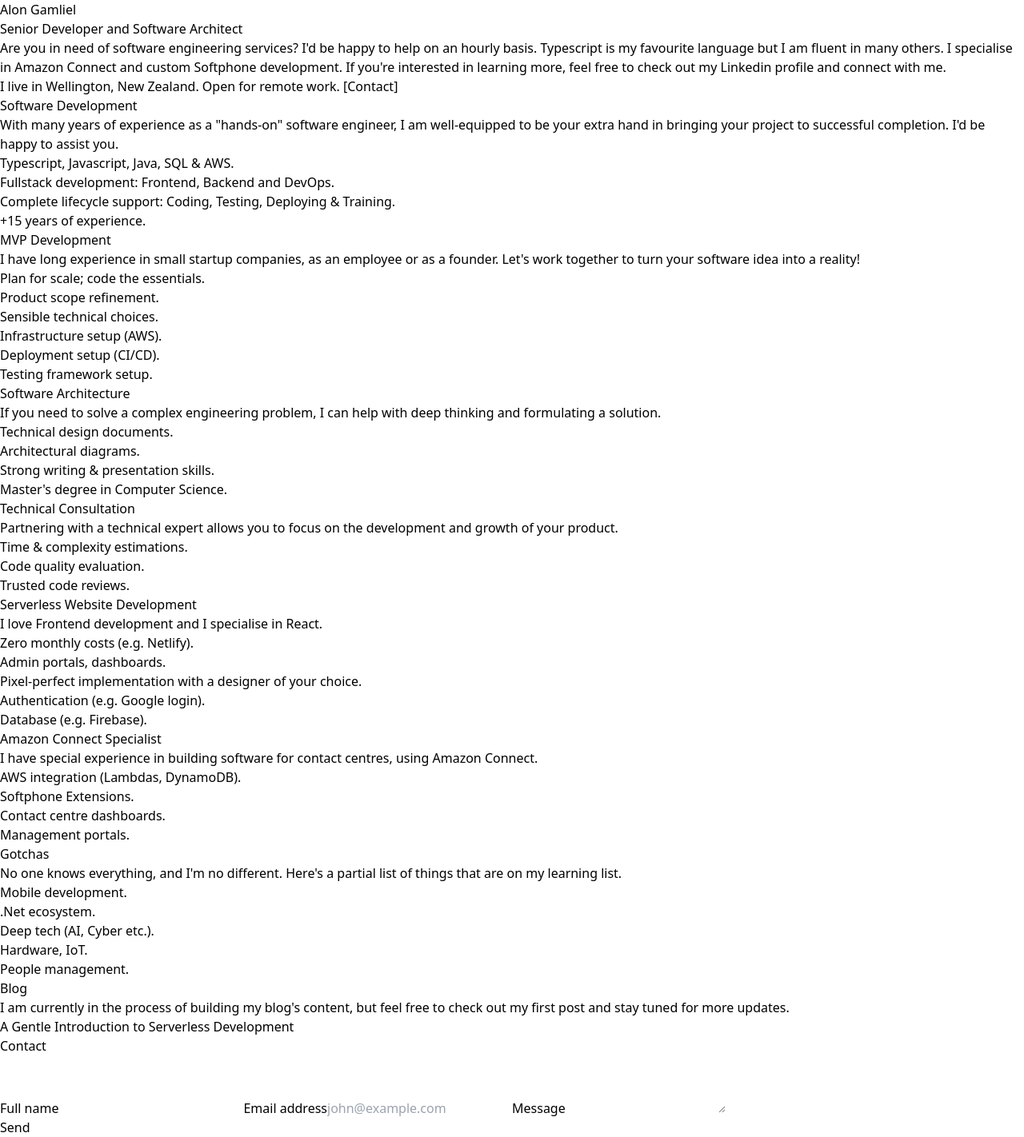
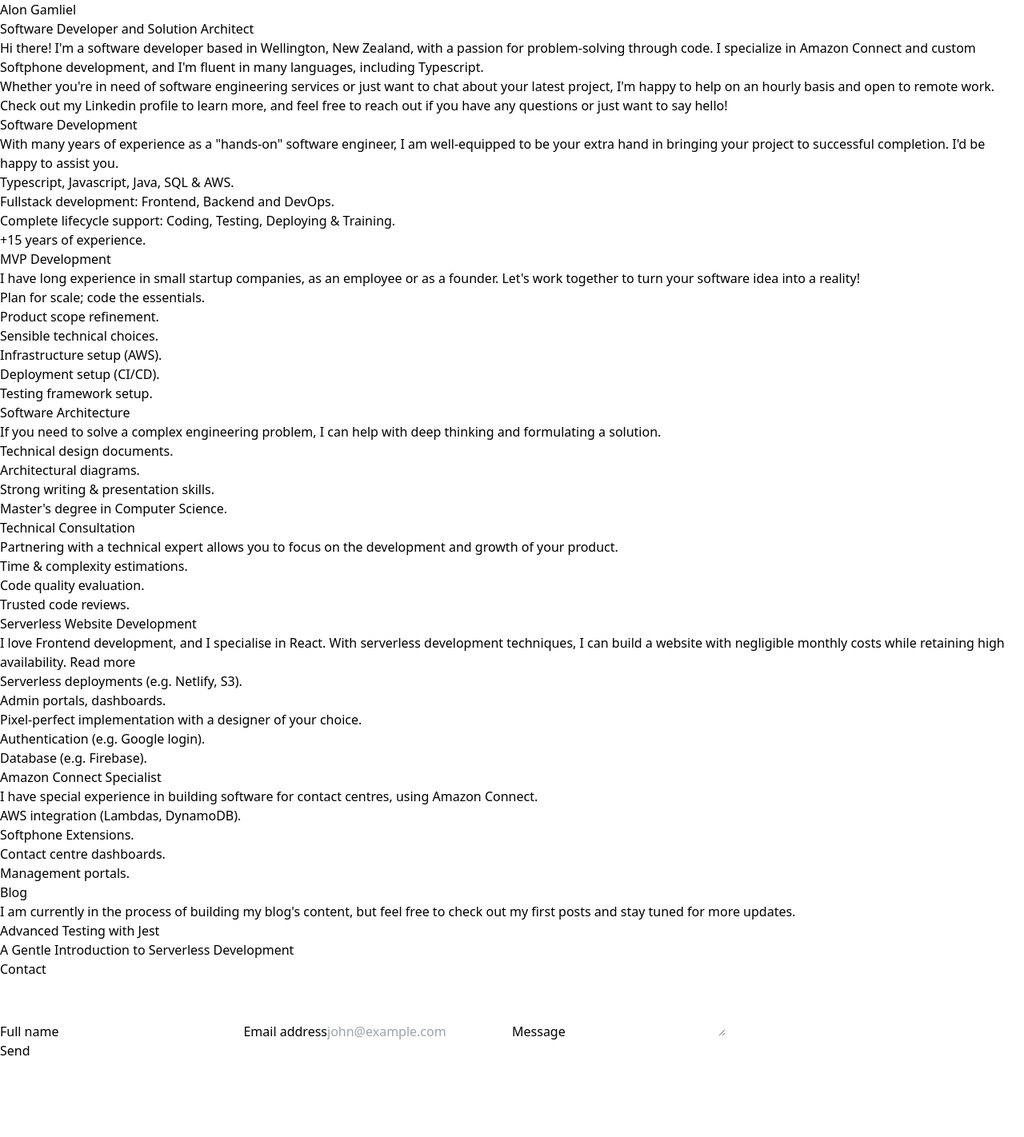
Before and after one commit to gamliela/website, a Next.js app in the folder packages/blog/: page / in a window 1280 px wide. Shown: the whole page at 80% size. After the commit the page ends 1326 px from the top, so only its background shows below. Built offline with nearby package versions, Linux system fonts and the light colour scheme.

Commit message:
Update main pain text.

```diff
--- a/packages/blog/pages/index.tsx
+++ b/packages/blog/pages/index.tsx
@@ -15,14 +15,19 @@ function Page(): ReactElement {
         <article className="prose lg:prose-xl">
           <header>
             <h1>Alon Gamliel</h1>
-            <h2>Senior Developer and Software Architect</h2>
+            <h2>Software Developer and Solution Architect</h2>
           </header>
+          <section>
             <p>
-            Are you in need of software engineering services? I&apos;d be happy
-            to help on an hourly basis. Typescript is my favourite language but
-            I am fluent in many others. I specialise in Amazon Connect and
-            custom Softphone development. If you&apos;re interested in learning
-            more, feel free to check out my{" "}
+              Hi there! I&apos;m a software developer based in Wellington, New
+              Zealand, with a passion for problem-solving through code. I
+              specialize in Amazon Connect and custom Softphone development, and
+              I&apos;m fluent in many languages, including Typescript.
+            </p>
+            <p>
+              Whether you&apos;re in need of software engineering services or
+              just want to chat about your latest project, I&apos;m happy to
+              help on an hourly basis and open to remote work. Check out my{" "}
               <a
                 href="https://www.linkedin.com/in/gamliela/"
                 target="_blank"
@@ -30,12 +35,11 @@ function Page(): ReactElement {
               >
                 Linkedin profile
               </a>{" "}
-            and connect with me.
+              to learn more, and feel free to{" "}
+              <a href="#contact-section">reach out</a> if you have any questions
+              or just want to say hello!
             </p>
-          <p>
-            I live in Wellington, New Zealand. Open for remote work. [
-            <a href="#contact-section">Contact</a>]
-          </p>
+          </section>
           <section>
             <h3>Software Development</h3>
             <p>
@@ -57,9 +61,9 @@ function Page(): ReactElement {
           <section>
             <h3>MVP Development</h3>
             <p>
-              I have long experience in small startup companies, as an employee or
-              as a founder. Let&apos;s work together to turn your software idea
-              into a reality!
+              I have long experience in small startup companies, as an employee
+              or as a founder. Let&apos;s work together to turn your software
+              idea into a reality!
             </p>
             <ul>
               <li>Plan for scale; code the essentials.</li>
@@ -97,9 +101,16 @@ function Page(): ReactElement {
           </section>
           <section>
             <h3>Serverless Website Development</h3>
-            <p>I love Frontend development and I specialise in React.</p>
+            <p>
+              I love Frontend development, and I specialise in React. With
+              serverless development techniques, I can build a website with
+              negligible monthly costs while retaining high availability.{" "}
+              <Link href="/blog/a-gentle-introduction-to-serverless-development">
+                Read more
+              </Link>
+            </p>
             <ul>
-              <li>Zero monthly costs (e.g. Netlify).</li>
+              <li>Serverless deployments (e.g. Netlify, S3).</li>
               <li>Admin portals, dashboards.</li>
               <li>
                 Pixel-perfect implementation with a designer of your choice.
@@ -122,27 +133,18 @@ function Page(): ReactElement {
             </ul>
           </section>
           <section>
-            <h3>Gotchas</h3>
-            <p>
-              No one knows everything, and I&apos;m no different. Here&apos;s a
-              partial list of things that are on my learning list.
-            </p>
-            <ul>
-              <li>Mobile development.</li>
-              <li>.Net ecosystem.</li>
-              <li>Deep tech (AI, Cyber etc.).</li>
-              <li>Hardware, IoT.</li>
-              <li>People management.</li>
-            </ul>
-          </section>
-          <section>
             <h3>Blog</h3>
             <p>
               I am currently in the process of building my blog&apos;s content,
-              but feel free to check out my first post and stay tuned for more
+              but feel free to check out my first posts and stay tuned for more
               updates.
             </p>
             <ul>
+              <li>
+                <Link href="/blog/advanced-testing-with-jest">
+                  <a>Advanced Testing with Jest</a>
+                </Link>
+              </li>
               <li>
                 <Link href="/blog/a-gentle-introduction-to-serverless-development">
                   <a>A Gentle Introduction to Serverless Development</a>
```
Lines whose indentation alone changed are shown as unchanged.
